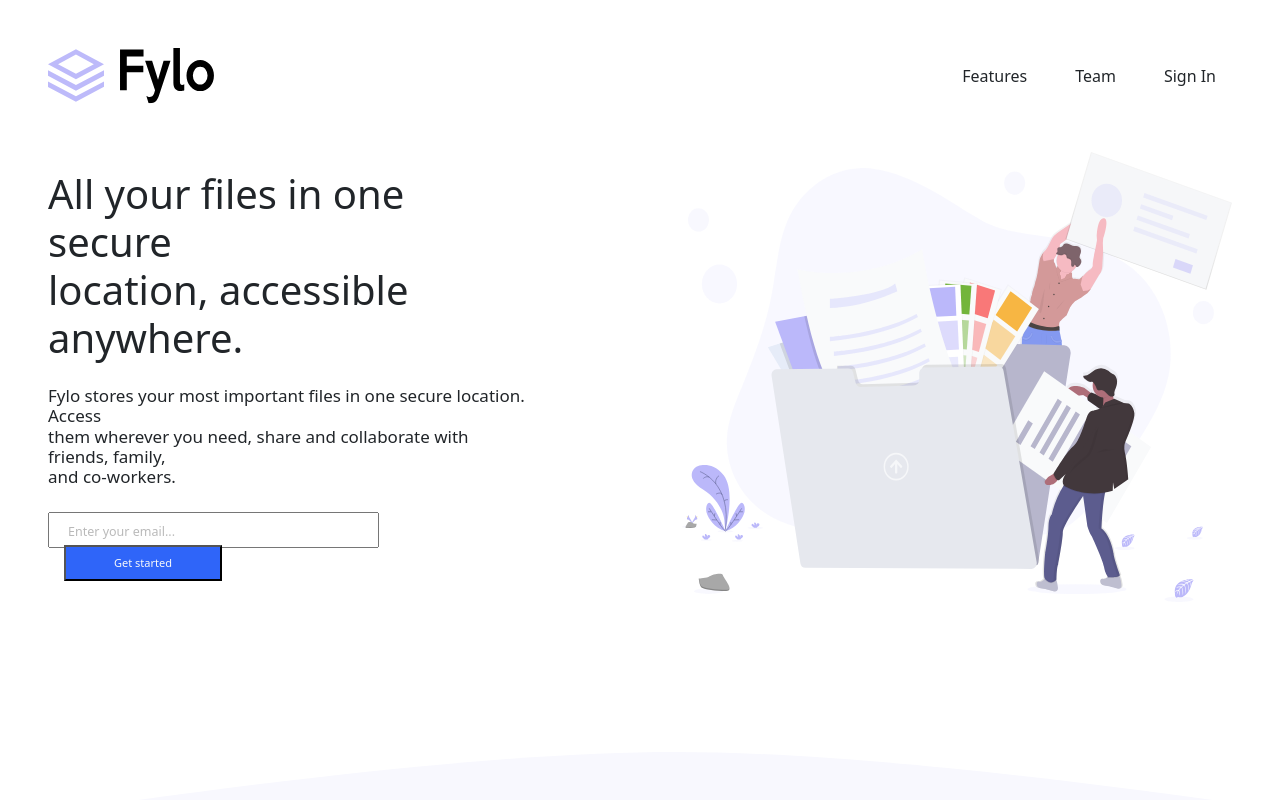
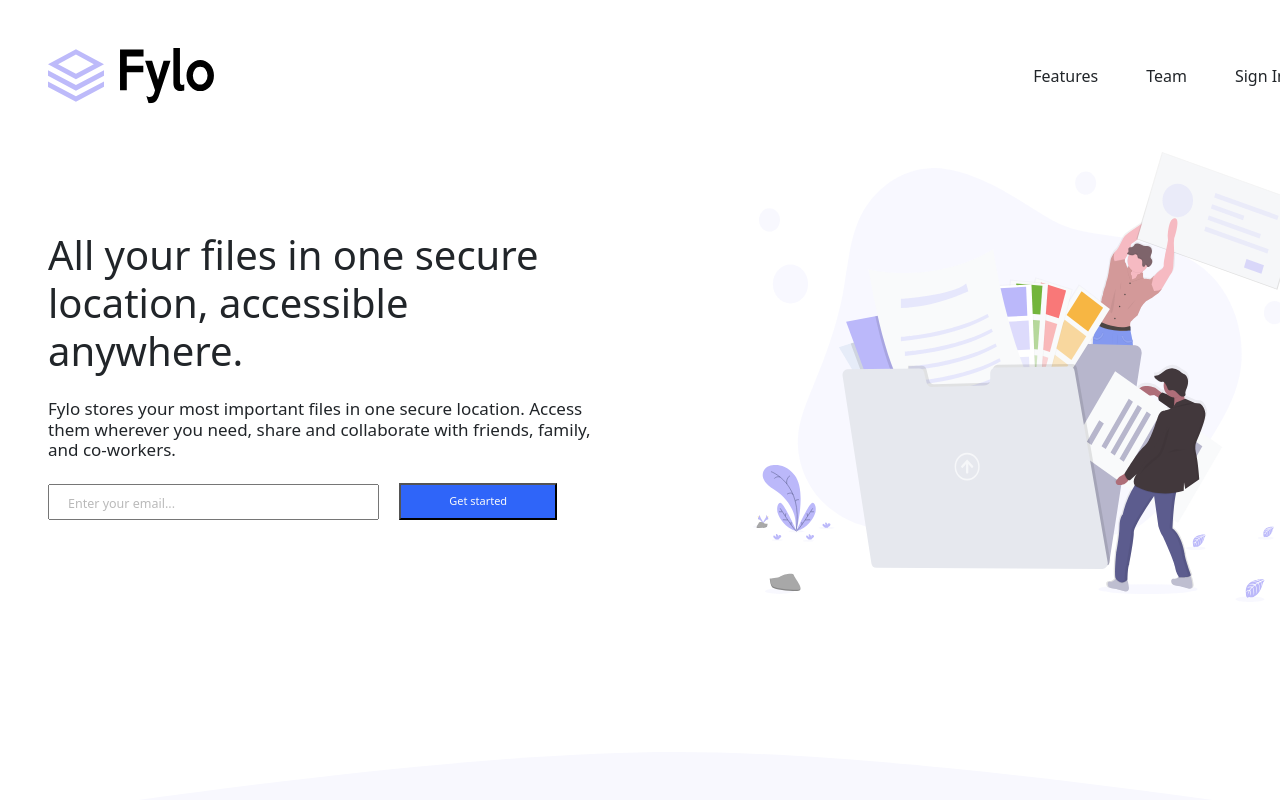
Before and after one commit to mrshaik65/Fylo-Landing-Page-Html-Css-Bootstrap, a plain HTML site: page index.html in a window 1280 px wide. Shown: the top 800 px of the page. Drawn offline with nearby package versions, Linux system fonts and the light colour scheme.

Commit message:
added some changes in style.css

```diff
--- a/style.css
+++ b/style.css
@@ -1,4 +1,7 @@
-  nav{
+body{
+    width: 1351px;
+}
+nav{
     flex-wrap: wrap;
 }
  ::-webkit-input-placeholder {
```
